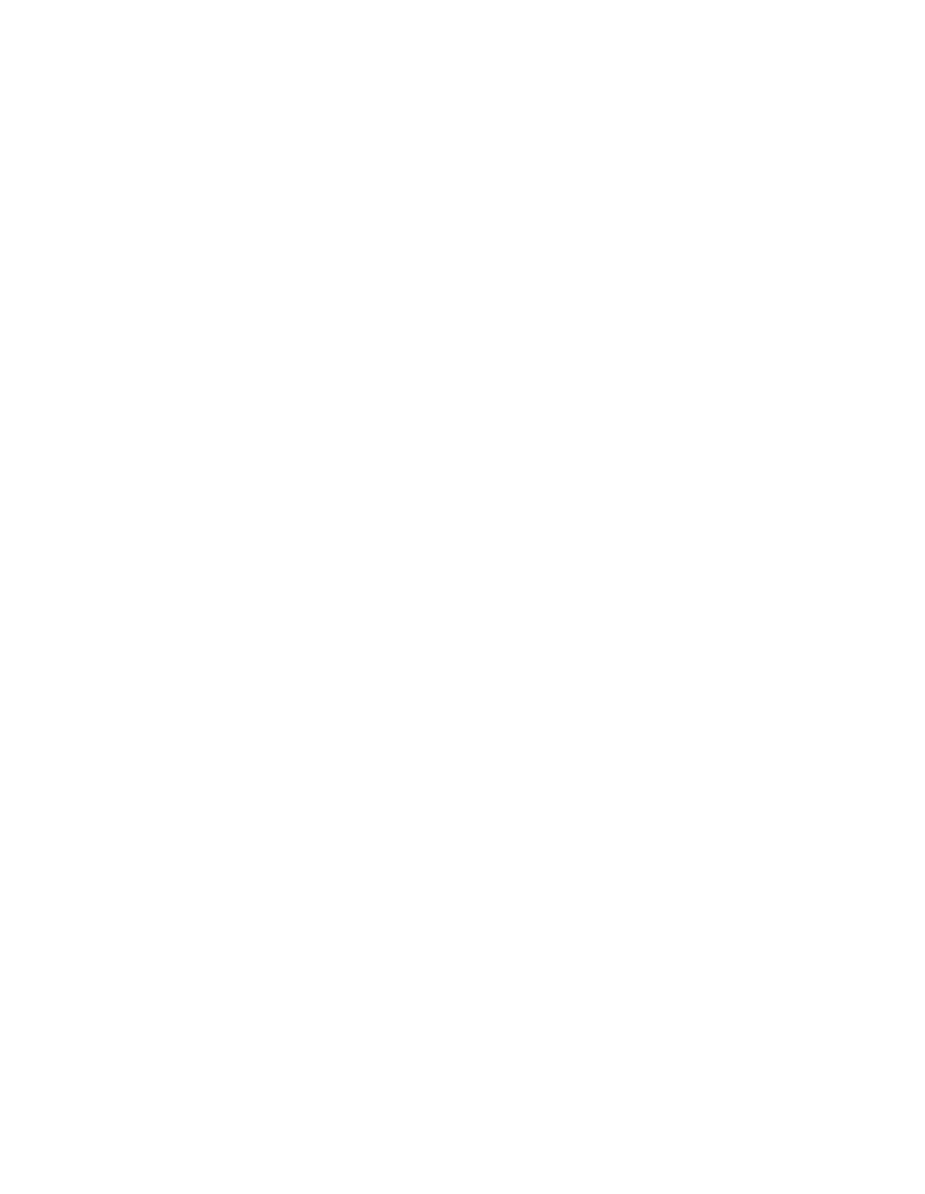
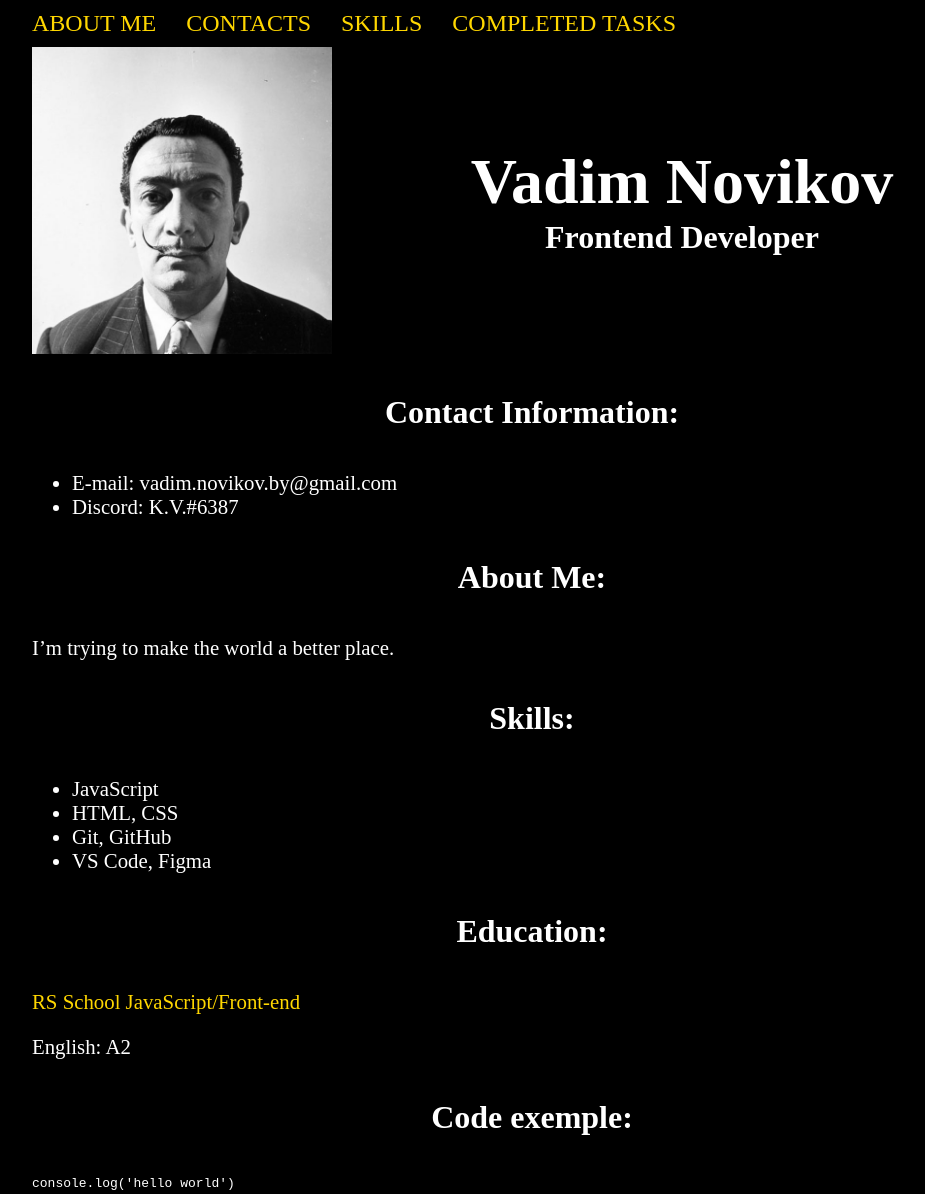
Before and after one commit to laperson/rsschool-cv, a plain HTML site: page index.html in a window 1280 px wide. Shown: the top 1194 px of the page, without its empty margins (108-1033 px from the left). Before the commit the page ends 800 px from the top, so only its background shows below. Drawn offline with Linux system fonts and the light colour scheme.

Commit message:
feat: add code

```diff
--- a/index.html
+++ b/index.html
@@ -1,11 +1,80 @@
 <!DOCTYPE html>
-<html lang="ru">
-    <head>
-        <meta charset="utf-8">
-        <link  href="style.css" rel="stylesheet">
-        <title>CV</title>
-    </head>
-    <body>
-
-    </body>
+<html lang="en">
+<head>
+  <meta charset="UTF-8">
+  <meta name="viewport" content="width=device-width, initial-scale=1.0">
+  <link rel="stylesheet" href="style.css">
+  <title>CV</title>
+</head>
+<body>
+  <header>
+    <nav>
+      <ul class="nav">
+        <li><a href="#top">About Me</a></li>
+        <li><a href="#contacts">Contacts</a></li>
+        <li><a href="#skills">Skills</a></li>
+        <li><a href="#tasks">Completed tasks</a></li>
+      </ul>
+    </nav>
+  </header>
+  <main>
+    <section id="top">
+      <img src="img/avatar.jpg" alt="">
+      <div>
+        <h1>Vadim Novikov</h1>
+        <h2>Frontend Developer</h2>
+      </div>
+    </section>
+    <section id="contacts">
+      <div class="line">
+      <h2>Contact Information:</h2>
+      </div>
+      <ul>
+        <li>E-mail: vadim.novikov.by@gmail.com</li>
+        <li>Discord: K.V.#6387</li>
+      </ul>
+    </section>
+    <section class="about">
+      <div class="line">
+      <h2>About Me:</h2>
+     </div>
+      <p>I’m trying to make the world a better place.</p>
+    </section>
+    <section id="skills">
+      <div class="line">
+      <h2>Skills:</h2>
+      </div>
+      <ul>
+        <li>JavaScript</li>
+        <li>HTML, CSS</li>
+        <li>Git, GitHub</li>
+        <li>VS Code, Figma</li>
+      </ul>
+    </section>
+    <section class="education">
+      <div class="line">
+      <h2>Education:</h2>
+      </div>
+      <p><a href="https://rs.school/" target="_blank">RS School JavaScript/Front-end</a></p>
+      <p>English: A2</p>
+    </section>
+    <section class="code">
+      <div class="line">
+      <h2>Code exemple:</h2>
+    </div>
+      <pre><code>console.log('hello world')</code></pre>
+    </section>
+    <section id="tasks">
+      <div class="line">
+      <h2>Completed tasks:</h2>
+      </div>
+      <a href="https://laperson.github.io/rsschool-cv/cv" target="_blank"><figure><img src="img/cv.JPG"><figcaption>CV Markdown</figcaption></figure></a>
+    </section>
+  </main>
+  <footer>
+    <a href="https://github.com/laperson" target="_blank"><img src="img/git.svg" alt=""></a>
+    <a href="https://rs.school/js/" target="_blank"><img src="img/rs_school.svg" alt=""></a>
+    <p>2022</p>
+  </footer>
+</body>
 </html>
--- a/style.css
+++ b/style.css
@@ -1,3 +1,95 @@
-html {
+body {
+  background-color: black;
+  color:white;
+  margin: 0;
+  }
+
+a {
+  text-decoration: none;
+  color: gold;
+  }
+
+  h1 {
+    font-size: 4em;
+  }
+
+  h2 {
+    background: linear-gradient();
+    font-size: 2em;
+  }
+
+  h2:not(#top h2) {
+    text-align: center;
+    margin: 40px;
+
+  }
+
+header, main, footer {
+  max-width: 1000px;
+  margin: auto;
+}
+
+#top {
+  display: flex;
+  align-items:center;
+}
+
+.nav {
+  display: flex;
+  list-style: none;
+  text-transform: uppercase;
+  padding: 0;
+  margin: 0;
+  font-size: 1.5em;
+}
+.nav li {
+  padding: 10px 30px 10px 0;
+}
+
+header {
+  position: sticky;
+  top: 0;
+  background-color: black;
+}
+
+#top img {
+  max-width: 300px;
+}
+#tasks img {
+  max-width: 200px;
+}
+
+footer img {
+  max-height: 70px;
+}
+
+ul:not(.nav) {
+  font-size: 1.3em;
+}
+
+p {
+  font-size: 1.3em;
+}
+
+footer {
+  display: flex;
+  justify-content: space-between;
+  align-items: baseline;
+  padding-top: 50px;
+}
+#top div {
+  flex-grow: 1;
+  text-align: center;
 
 }
+#top h1 {
+  margin: 0;
+}
+
+#top h2 {
+  margin: 0;
+}
+
+code {
+  background-color: black;
+}
```
Also changed, not shown: img/avatar.jpg (added), img/cv.JPG (added), img/git.svg (added), img/rs_school.svg (added).
